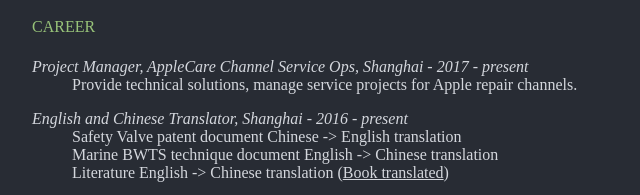
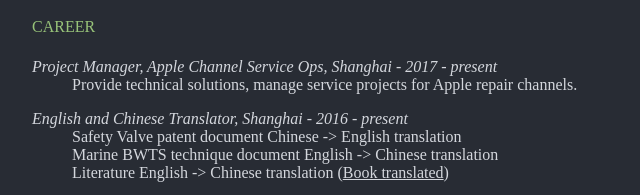
Before and after one commit to wzhub/wzhub.github.io, a plain HTML site: page index.html in a window 1280 px wide. Shown: the part 143-338 px from the top of the page, 308-948 px from the left. Drawn offline with Linux system fonts and the light colour scheme.

Commit message:
Update index.html

```diff
--- a/index.html
+++ b/index.html
@@ -35,7 +35,7 @@
 	<h4>CAREER</h4>
 	<dl>
 		<p>
-			<dt><i>Project Manager, AppleCare Channel Service Ops, Shanghai - 2017 - present</i></dt>
+			<dt><i>Project Manager, Apple Channel Service Ops, Shanghai - 2017 - present</i></dt>
 			<dd>Provide technical solutions, manage service projects for Apple repair channels.</dd>
 		</p>
 		<p>
```
